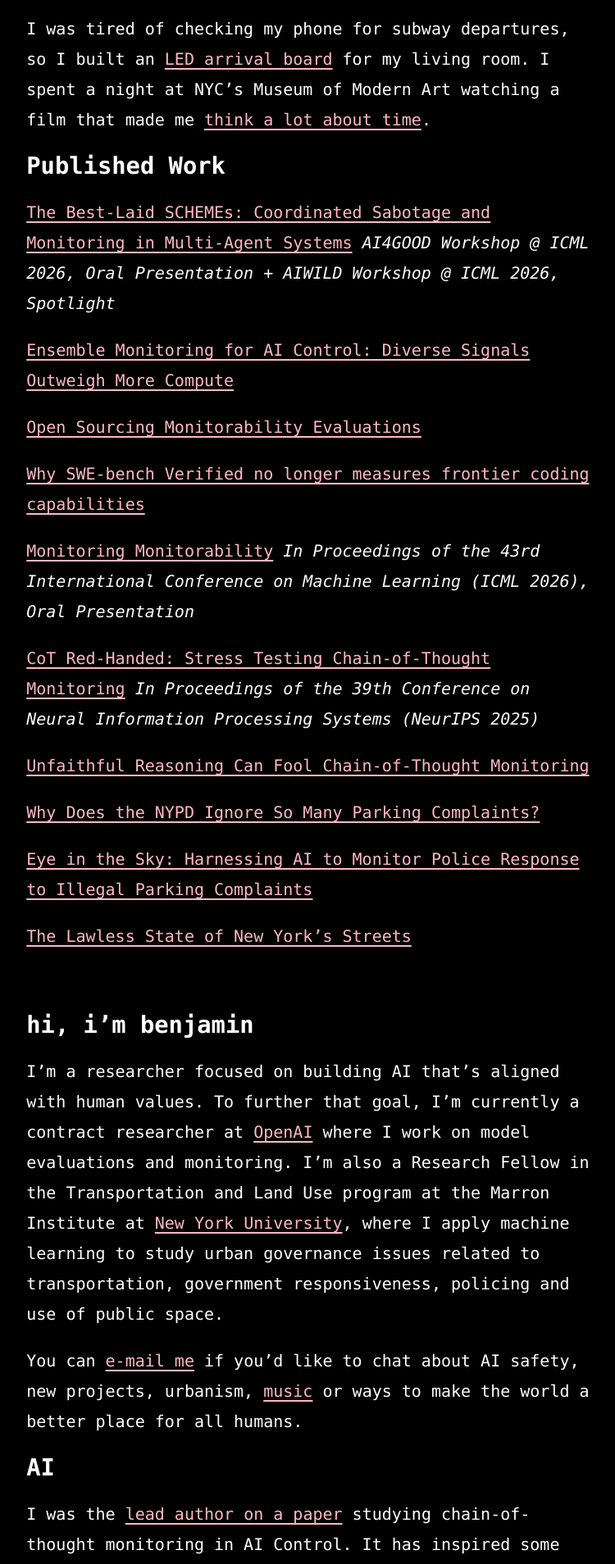
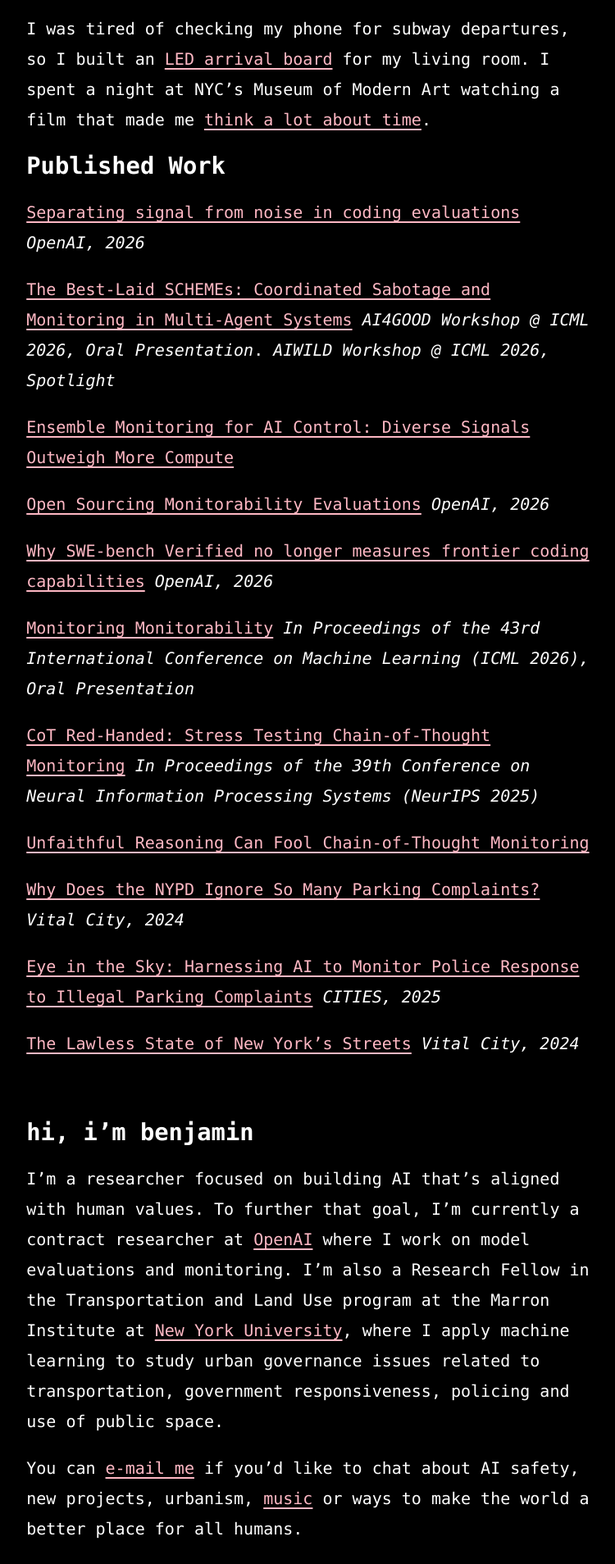
Before and after one commit to benarnav/benarnav.github.io, a Jekyll site: the page built from index.md, in a window 1280 px wide. Shown: the part 1993-3901 px from the top of the page at 82% size, without its empty margins (261-1011 px from the left). Built offline with Jekyll 4.4.1, drawn with Linux system fonts in a browser that asks for light colours; some web fonts are replaced; some of the changed text lies outside the part shown.

Commit message:
Update publication entries

```diff
--- a/index.md
+++ b/index.md
@@ -35,13 +35,15 @@
 
 ### Published Work
 
-[The Best-Laid SCHEMEs: Coordinated Sabotage and Monitoring in Multi-Agent Systems](https://arxiv.org/abs/2605.29178) *AI4GOOD Workshop @ ICML 2026, Oral Presentation* + *AIWILD Workshop @ ICML 2026, Spotlight*
+[Separating signal from noise in coding evaluations](https://openai.com/index/separating-signal-from-noise-coding-evaluations/) *OpenAI, 2026*
+
+[The Best-Laid SCHEMEs: Coordinated Sabotage and Monitoring in Multi-Agent Systems](https://arxiv.org/abs/2605.29178) *AI4GOOD Workshop @ ICML 2026, Oral Presentation*. *AIWILD Workshop @ ICML 2026, Spotlight*
 
 [Ensemble Monitoring for AI Control: Diverse Signals Outweigh More Compute](https://arxiv.org/abs/2605.15377)
 
-[Open Sourcing Monitorability Evaluations](https://alignment.openai.com/monitorability-evals/)
+[Open Sourcing Monitorability Evaluations](https://alignment.openai.com/monitorability-evals/) *OpenAI, 2026*
 
-[Why SWE-bench Verified no longer measures frontier coding capabilities](https://openai.com/index/why-we-no-longer-evaluate-swe-bench-verified/)
+[Why SWE-bench Verified no longer measures frontier coding capabilities](https://openai.com/index/why-we-no-longer-evaluate-swe-bench-verified/) *OpenAI, 2026*
 
 [Monitoring Monitorability](https://arxiv.org/abs/2512.18311)
 *In Proceedings of the 43rd International Conference on Machine Learning (ICML 2026), Oral Presentation*
@@ -51,8 +53,8 @@
 
 [Unfaithful Reasoning Can Fool Chain-of-Thought Monitoring](https://www.alignmentforum.org/posts/QYAfjdujzRv8hx6xo/unfaithful-reasoning-can-fool-chain-of-thought-monitoring)
 
-[Why Does the NYPD Ignore So Many Parking Complaints?](https://www.vitalcitynyc.org/articles/illegal-parking-and-failed-governance-ai-study-of-nypd-enforcement?)
+[Why Does the NYPD Ignore So Many Parking Complaints?](https://www.vitalcitynyc.org/articles/illegal-parking-and-failed-governance-ai-study-of-nypd-enforcement?) *Vital City, 2024*
 
-[Eye in the Sky: Harnessing AI to Monitor Police Response to Illegal Parking Complaints](https://www.sciencedirect.com/science/article/pii/S026427512500592X)
+[Eye in the Sky: Harnessing AI to Monitor Police Response to Illegal Parking Complaints](https://www.sciencedirect.com/science/article/pii/S026427512500592X) *CITIES, 2025*
 
-[The Lawless State of New York's Streets](https://www.vitalcitynyc.org/articles/the-lawless-state-of-new-yorks-streets)
+[The Lawless State of New York's Streets](https://www.vitalcitynyc.org/articles/the-lawless-state-of-new-yorks-streets) *Vital City, 2024*
```
